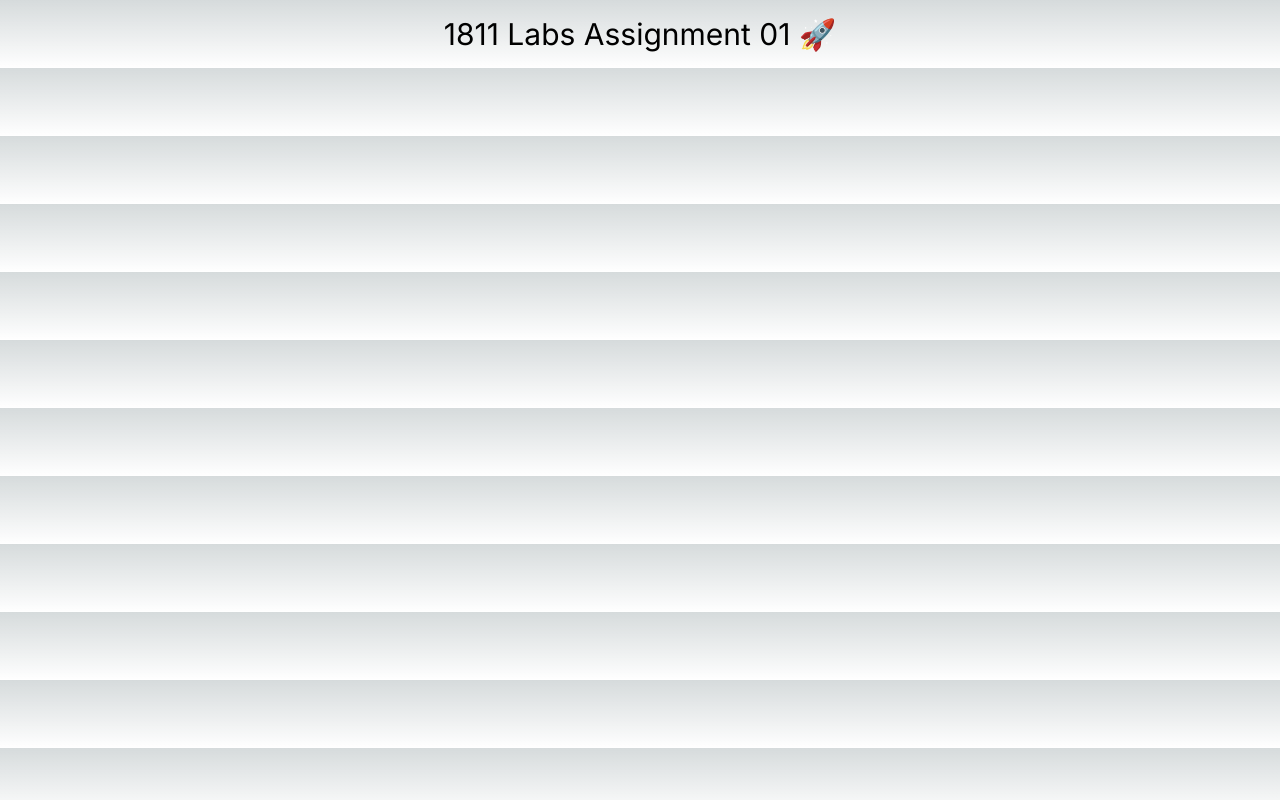
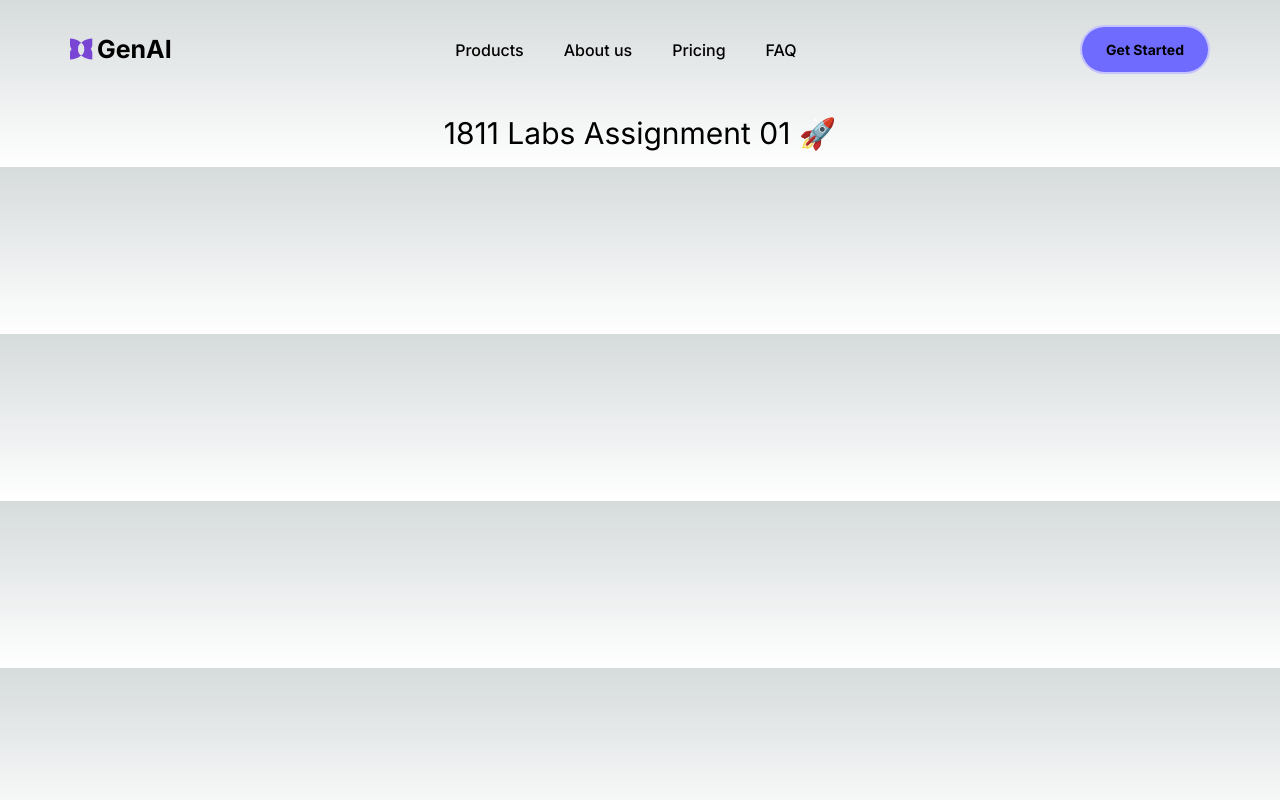
Before and after one commit to manjhss/1811-labs-assignment-01, a Next.js app: page / in a window 1280 px wide. Built offline with nearby package versions, Linux system fonts and the light colour scheme.

Commit message:
Create Header component

```diff
--- a/package.json
+++ b/package.json
@@ -9,9 +9,10 @@
     "lint": "next lint"
   },
   "dependencies": {
+    "lucide": "^0.378.0",
+    "next": "14.2.3",
     "react": "^18",
-    "react-dom": "^18",
-    "next": "14.2.3"
+    "react-dom": "^18"
   },
   "devDependencies": {
     "postcss": "^8",
--- a/src/app/layout.js
+++ b/src/app/layout.js
@@ -1,5 +1,6 @@
 import { Inter } from "next/font/google";
 import "./globals.css";
+import Header from "@/components/Header/Header";
 
 const inter = Inter({ subsets: ["latin"] });
 
@@ -11,7 +12,10 @@ export const metadata = {
 export default function RootLayout({ children }) {
 	return (
 		<html lang="en">
-      <body className={inter.className}>{children}</body>
+			<body className={`${inter.className}`}>
+				<Header />
+				{children}
+			</body>
 		</html>
 	);
 }
--- a/src/app/page.js
+++ b/src/app/page.js
@@ -1,6 +1,6 @@
 export default function Home() {
 	return (
-		<main>
+		<main className="">
 			<h1 className="text-center text-3xl my-4">
 				1811 Labs Assignment 01 🚀
 			</h1>
--- /dev/null
+++ b/src/components/Button.jsx
@@ -0,0 +1,11 @@
+import React from "react";
+
+function Button({ children }) {
+	return (
+		<button className="px-[24px] py-[12px] text-[14px] font-bold bg-[#706BFF] border-2 border-white/60 rounded-full">
+			{children}
+		</button>
+	);
+}
+
+export default Button;
--- /dev/null
+++ b/src/components/Header/Header.jsx
@@ -0,0 +1,50 @@
+import React from "react";
+import Link from "next/link";
+import Button from "@/components/Button";
+
+const Header = () => {
+	const navItems = [
+		{
+			name: "Products",
+			slug: "/products",
+		},
+		{
+			name: "About us",
+			slug: "/about-us",
+		},
+		{
+			name: "Pricing",
+			slug: "/pricing",
+		},
+		{
+			name: "FAQ",
+			slug: "/faq",
+		},
+	];
+
+	return (
+		<header className="h-[99.05px]">
+			<nav className="h-full px-[70px] flex justify-between items-center">
+				<div className="text-[24.94px] font-bold flex gap-1">
+					<img src="/logo.svg" alt="" />
+					<div>GenAI</div>
+				</div>
+
+				<ul className="flex gap-[20px]">
+					{navItems.map((item) => (
+						<li
+							key={item.name}
+							className="p-[10px] text-[16px] font-medium"
+						>
+							<Link href={item.slug}>{item.name}</Link>
+						</li>
+					))}
+				</ul>
+
+				<Button>Get Started</Button>
+			</nav>
+		</header>
+	);
+};
+
+export default Header;
```
Also changed, not shown: public/logo.svg (added), 1 other file (tests, documents, lock files or other folders). Lines whose indentation alone changed are shown as unchanged.
